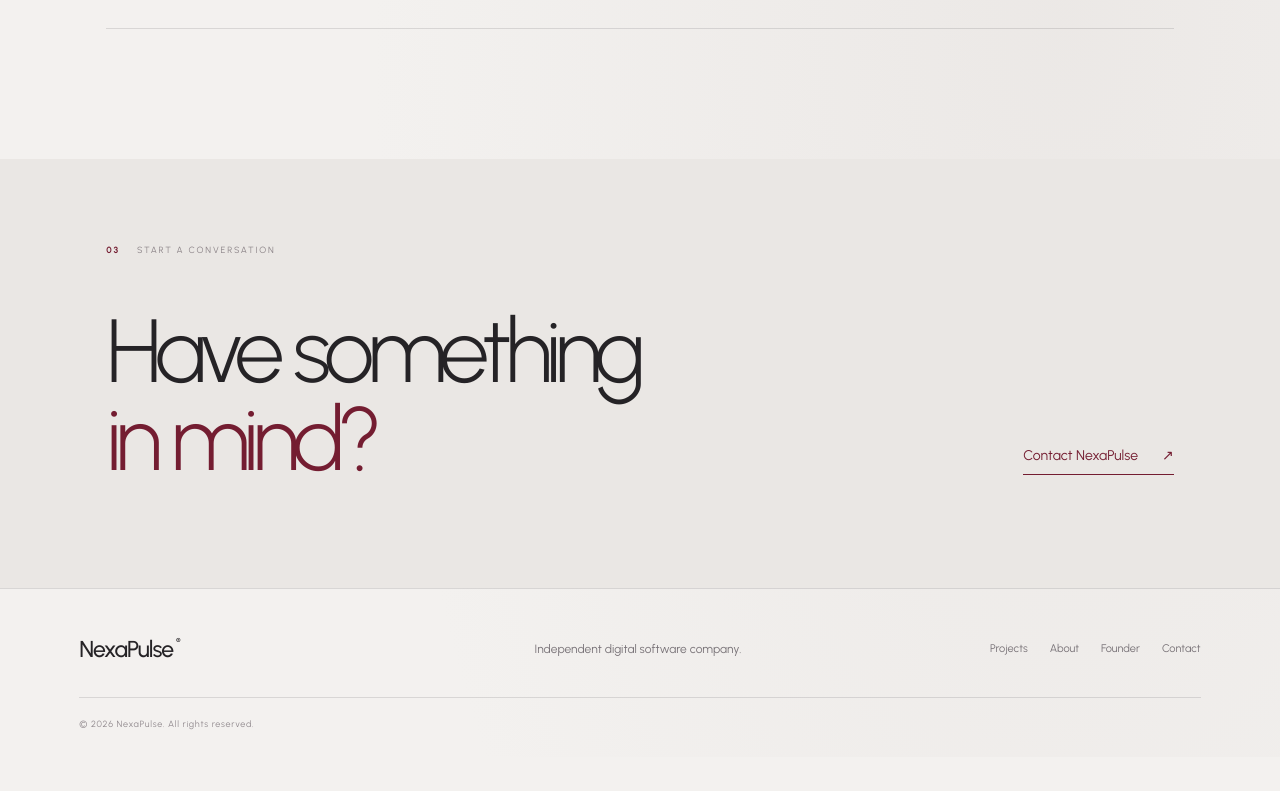
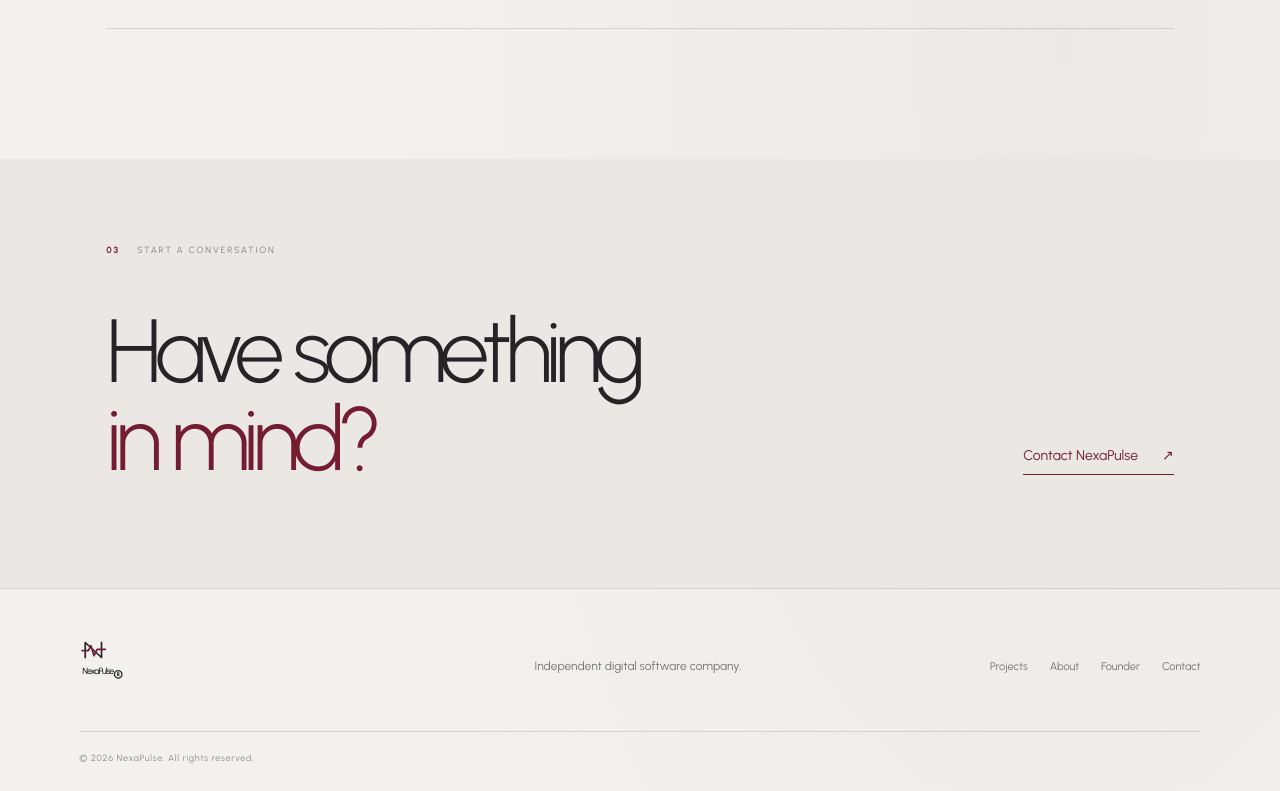
Before and after one commit to laptopperson4-source/NexaPulse, a SvelteKit app: page / in a window 1280 px wide. Shown: the part 2081-2872 px from the top of the page. Before the commit the page ends 2838 px from the top, so only its background shows below. Built offline with nearby package versions, Linux system fonts and the light colour scheme.

Commit message:
Use custom mark in site footer

```diff
--- a/src/routes/+layout.svelte
+++ b/src/routes/+layout.svelte
@@ -1,5 +1,6 @@
 <script lang="ts">
   import SiteHeader from '$lib/SiteHeader.svelte';
+  import BrandMark from '$lib/BrandMark.svelte';
   import '../app.css';
 </script>
 
@@ -15,7 +16,7 @@
 <SiteHeader />
 <main class="site-main"><slot /></main>
 <footer class="site-footer">
-  <a class="footer-brand" href="/">NexaPulse<span>®</span></a>
+  <a class="footer-brand" href="/"><BrandMark size={30} /><span class="footer-brand-name">NexaPulse</span><sup>®</sup></a>
   <p>Independent digital software company.</p>
   <nav aria-label="Footer navigation">
     <a href="/projects">Projects</a>
```
